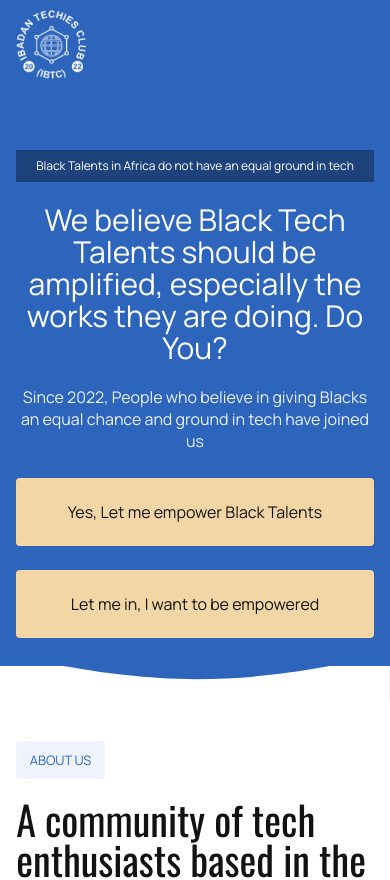
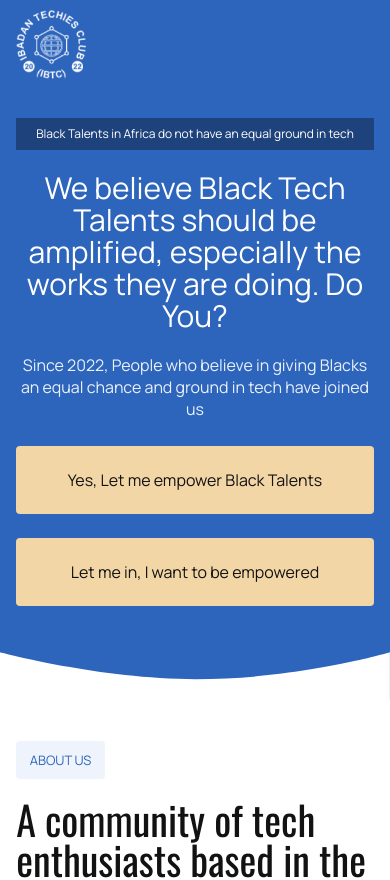
Before and after one commit to Ibadan-Techies/badtechies, a Next.js app: page / in a window 390 px wide. Shown: the top 880 px of the page. Built offline with nearby package versions, Linux system fonts and the light colour scheme.

Commit message:
reduce banner tops in mobile

```diff
--- a/src/components/Layout/Container.tsx
+++ b/src/components/Layout/Container.tsx
@@ -13,7 +13,7 @@ export const Container = ({
   return (
     <div
       className={`flex items-center justify-center w-full relative ${
-        treatAs === 'banner' ? '!top-8' : null
+        treatAs === 'banner' ? 'lg:!top-8' : null
       } ${bg}`}
       id={id}
     >
```
